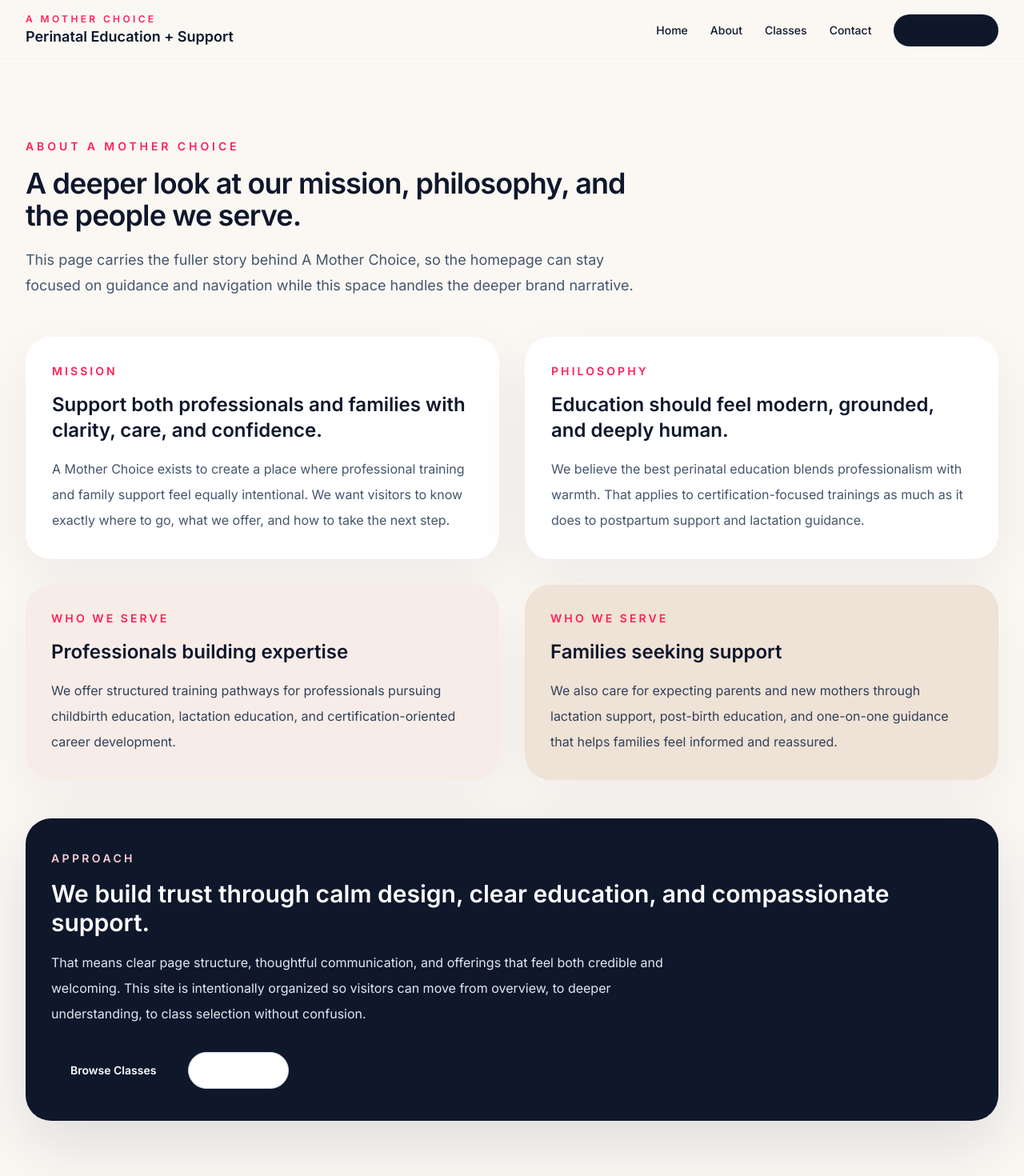
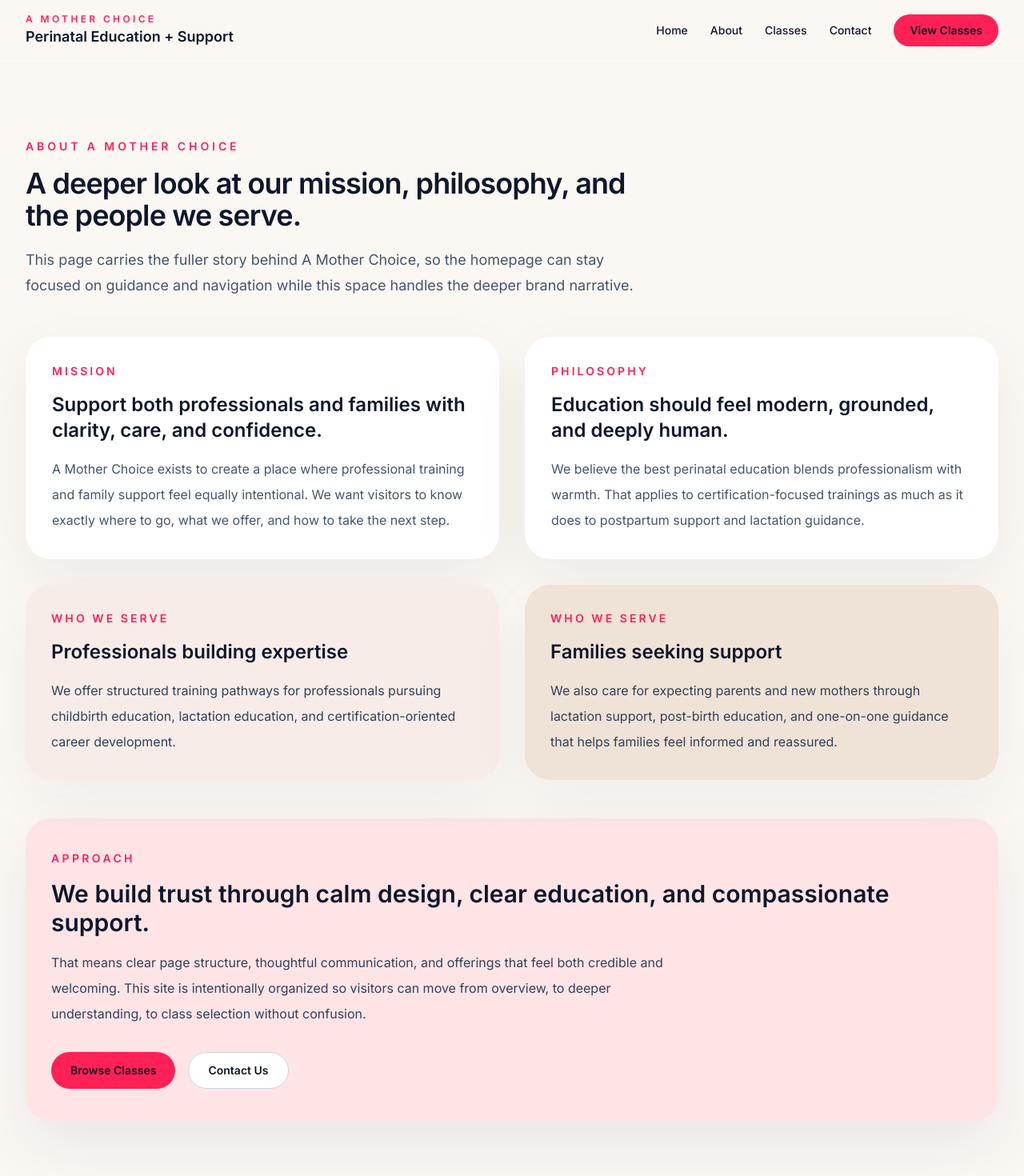
Before and after one commit to mastabolt/amotherchoice-site, a Next.js app: page /about in a window 1280 px wide. Shown: the top 1470 px of the page at 80% size. Built offline with nearby package versions, Linux system fonts and the light colour scheme.

Commit message:
Improve CTA and panel contrast across site

```diff
--- a/src/app/about/page.tsx
+++ b/src/app/about/page.tsx
@@ -44,10 +44,10 @@ export default function AboutPage() {
           </div>
         </div>
 
-        <div className="mt-12 rounded-[2rem] bg-slate-900 px-8 py-10 text-white shadow-[0_30px_80px_rgba(15,23,42,0.12)]">
-          <p className="text-sm font-semibold uppercase tracking-[0.24em] text-rose-200">Approach</p>
+        <div className="mt-12 rounded-[2rem] bg-rose-100 px-8 py-10 text-slate-900 shadow-[0_30px_80px_rgba(15,23,42,0.08)]">
+          <p className="text-sm font-semibold uppercase tracking-[0.24em] text-rose-500">Approach</p>
           <h2 className="mt-4 text-3xl font-semibold">We build trust through calm design, clear education, and compassionate support.</h2>
-          <p className="mt-4 max-w-3xl text-base leading-8 text-slate-200">
+          <p className="mt-4 max-w-3xl text-base leading-8 text-slate-700">
             That means clear page structure, thoughtful communication, and offerings that feel both credible and welcoming. This site is intentionally organized so visitors can move from overview, to deeper understanding, to class selection without confusion.
           </p>
           <div className="mt-8 flex flex-col gap-4 sm:flex-row">
--- a/src/app/book/[sessionId]/page.tsx
+++ b/src/app/book/[sessionId]/page.tsx
@@ -44,10 +44,10 @@ export default async function BookPage({
             </div>
           </div>
 
-          <div className="rounded-[2rem] bg-slate-900 p-8 text-white shadow-[0_30px_80px_rgba(15,23,42,0.12)] sm:p-10">
-            <p className="text-sm font-semibold uppercase tracking-[0.24em] text-rose-200">Phase 1 Notice</p>
+          <div className="rounded-[2rem] bg-rose-100 p-8 text-slate-900 shadow-[0_30px_80px_rgba(15,23,42,0.08)] sm:p-10">
+            <p className="text-sm font-semibold uppercase tracking-[0.24em] text-rose-500">Phase 1 Notice</p>
             <h2 className="mt-4 text-3xl font-semibold">Registration and payment coming in Phase 2</h2>
-            <p className="mt-5 text-base leading-8 text-slate-200">
+            <p className="mt-5 text-base leading-8 text-slate-700">
               This page is intentionally structured around a selected class session so the next phase can connect real registrations, Stripe Checkout, and capacity tracking.
             </p>
             <div className="mt-8 flex flex-col gap-4">
--- a/src/app/classes/page.tsx
+++ b/src/app/classes/page.tsx
@@ -50,7 +50,7 @@ export default function ClassesPage() {
               </dl>
               <Link
                 href={`/book/${session.id}`}
-                className="mt-8 inline-flex items-center justify-center rounded-full bg-slate-900 px-5 py-3 text-sm font-semibold text-white transition hover:bg-slate-700"
+                className="mt-8 inline-flex items-center justify-center rounded-full bg-rose-500 px-5 py-3 text-sm font-semibold text-white transition hover:bg-rose-600"
               >
                 Book This Class
               </Link>
--- a/src/app/contact/page.tsx
+++ b/src/app/contact/page.tsx
@@ -65,7 +65,7 @@ export default function ContactPage() {
                 />
                 <button
                   type="button"
-                  className="inline-flex items-center justify-center rounded-full bg-slate-900 px-6 py-3 text-sm font-semibold text-white"
+                  className="inline-flex items-center justify-center rounded-full bg-rose-500 px-6 py-3 text-sm font-semibold text-white transition hover:bg-rose-600"
                 >
                   Send Message (Phase 1 Placeholder)
                 </button>
--- a/src/app/page.tsx
+++ b/src/app/page.tsx
@@ -53,9 +53,9 @@ export default function Home() {
                   </p>
                 </div>
               </div>
-              <div className="mt-5 rounded-[1.5rem] bg-slate-900 px-6 py-7 text-white">
-                <p className="text-sm font-semibold uppercase tracking-[0.24em] text-rose-200">Overview</p>
-                <p className="mt-3 text-lg leading-8 text-slate-100">
+              <div className="mt-5 rounded-[1.5rem] bg-rose-100 px-6 py-7 text-slate-900">
+                <p className="text-sm font-semibold uppercase tracking-[0.24em] text-rose-500">Overview</p>
+                <p className="mt-3 text-lg leading-8 text-slate-700">
                   Explore classes, learn who we are, and reach out for support through clearly separated pages built for a real business website.
                 </p>
               </div>
@@ -141,7 +141,7 @@ export default function Home() {
                 </dl>
                 <Link
                   href={`/book/${session.id}`}
-                  className="mt-7 inline-flex items-center justify-center rounded-full bg-slate-900 px-5 py-3 text-sm font-semibold text-white transition hover:bg-slate-700"
+                  className="mt-7 inline-flex items-center justify-center rounded-full bg-rose-500 px-5 py-3 text-sm font-semibold text-white transition hover:bg-rose-600"
                 >
                   Book This Class
                 </Link>
--- a/src/components/site-shell.tsx
+++ b/src/components/site-shell.tsx
@@ -33,7 +33,7 @@ export function SiteShell({ children }: { children: ReactNode }) {
             ))}
             <Link
               href="/classes"
-              className="rounded-full bg-slate-900 px-5 py-2.5 text-sm font-semibold text-white transition hover:bg-slate-700"
+              className="rounded-full bg-rose-500 px-5 py-2.5 text-sm font-semibold text-white transition hover:bg-rose-600"
             >
               View Classes
             </Link>
--- a/src/components/ui.tsx
+++ b/src/components/ui.tsx
@@ -19,7 +19,7 @@ export function PrimaryButton({ href, children }: { href: string; children: Reac
   return (
     <Link
       href={href}
-      className="inline-flex items-center justify-center rounded-full bg-slate-900 px-6 py-3 text-sm font-semibold text-white transition hover:bg-slate-700"
+      className="inline-flex items-center justify-center rounded-full bg-rose-500 px-6 py-3 text-sm font-semibold text-white transition hover:bg-rose-600"
     >
       {children}
     </Link>
```
